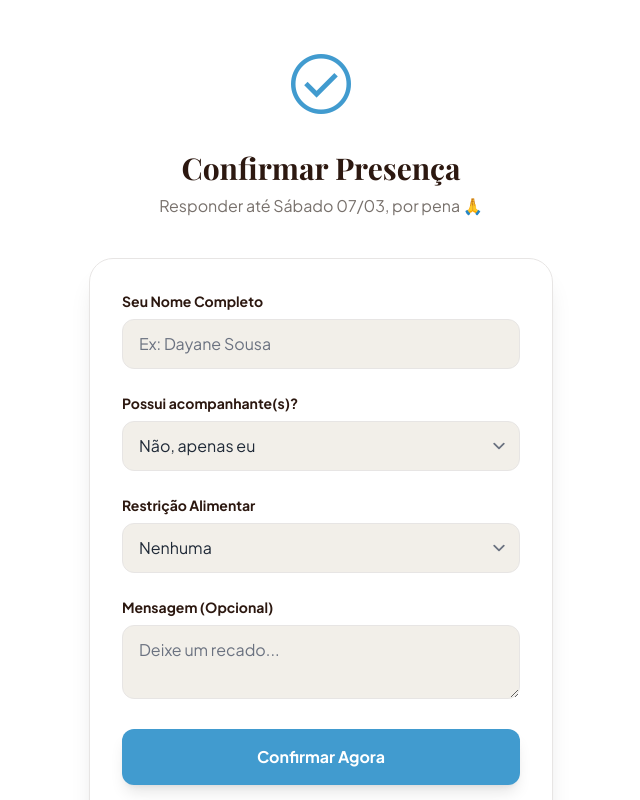
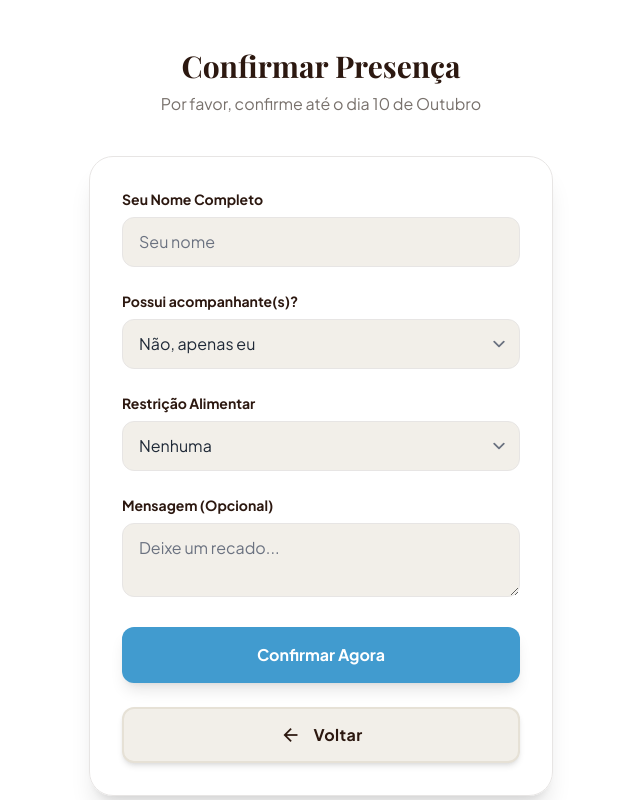
Before and after one commit to aragonp1/chadecasanova, a React (Vite) app: page /#/rsvp in a window 1280 px wide. Shown: the top 800 px of the page, without its empty margins (319-959 px from the left). Built offline with nearby package versions, Linux system fonts and the light colour scheme; a web font is replaced by a local one.

Commit message:
Update RSVP.tsx

```diff
--- a/pages/RSVP.tsx
+++ b/pages/RSVP.tsx
@@ -2,7 +2,7 @@
 import React, { useState } from 'react';
 import { GoogleGenAI } from "@google/genai";
 import BohoButton from '../components/BohoButton';
-import { RSVPFormData, RSVPConfirmation } from '../types';
+import { RSVPFormData } from '../types';
 
 const GOOGLE_SHEET_URL = "https://script.google.com/macros/s/AKfycbxOlGVk7obyKiKckGMsN5mXBnYAag6QlZeAIh0I0cQW6zCZjH5JEyiwNl0Gwd0vUnyfhg/exec";
 
@@ -43,7 +43,7 @@ const RSVP: React.FC = () => {
       });
       setAiGreeting(response.text || 'Obrigada por confirmar! Mal posso esperar para te ver.');
     } catch (error) {
-      setAiGreeting('Essa é mais uma memória que construiremos juntos!');
+      setAiGreeting('Obrigada por confirmar sua presença! Mal posso esperar para te ver.');
     }
   };
 
@@ -51,10 +51,15 @@ const RSVP: React.FC = () => {
     e.preventDefault();
     setIsSubmitting(true);
 
-    const newConfirmation: RSVPConfirmation = {
-      ...formData,
-      id: crypto.randomUUID(),
-      timestamp: new Date().toLocaleString('pt-BR')
+    const payload = {
+      Horario_Registro: new Date().toLocaleString('pt-BR'),
+      Nome_Completo: formData.name,
+      Qtd_Extras: formData.companionsCount,
+      Nomes_Extras: formData.companionNames,
+      Tipo_Dieta: formData.dietary,
+      Dieta_Especial: formData.dietaryCustom || '',
+      Recado_Amor: formData.message || '',
+      Categoria_Info: 'rsvp'
     };
 
     try {
@@ -62,7 +67,7 @@ const RSVP: React.FC = () => {
         method: 'POST',
         mode: 'no-cors',
         headers: { 'Content-Type': 'application/json' },
-        body: JSON.stringify(newConfirmation)
+        body: JSON.stringify(payload)
       });
 
       await generateAIGreeting(formData.name);
@@ -86,6 +91,7 @@ const RSVP: React.FC = () => {
           "{aiGreeting}"
         </div>
         <div className="w-full flex flex-col gap-4 max-w-[320px]">
+          <BohoButton label="Ver Quem Mais Vai" icon="group" to="/confirmados" variant="primary" />
           <BohoButton label="Voltar ao Início" icon="arrow_back" variant="secondary" to="/" />
         </div>
       </div>
@@ -95,11 +101,8 @@ const RSVP: React.FC = () => {
   return (
     <div className="animate-fade-in pb-20">
       <header className="text-center mb-10">
-        <div className="mb-6 text-primary">
-          <span className="material-symbols-outlined text-7xl">check_circle</span>
-        </div>
         <h2 className="text-3xl font-serif font-bold text-[#2c1810] mb-2">Confirmar Presença</h2>
-        <p className="text-stone-500">Responder até Sábado 07/03, por pena 🙏</p>
+        <p className="text-stone-500">Por favor, confirme até o dia 10 de Outubro</p>
       </header>
 
       <form onSubmit={handleSubmit} className="bg-white/40 backdrop-blur-sm p-8 rounded-3xl border border-stone-200 shadow-xl space-y-6">
@@ -111,7 +114,7 @@ const RSVP: React.FC = () => {
             className="w-full bg-[#f2efe9] border-stone-200 rounded-xl px-4 py-3 focus:ring-primary transition-all"
             value={formData.name}
             onChange={e => setFormData({...formData, name: e.target.value})}
-            placeholder="Ex: Dayane Sousa"
+            placeholder="Seu nome"
           />
         </div>
 
```
